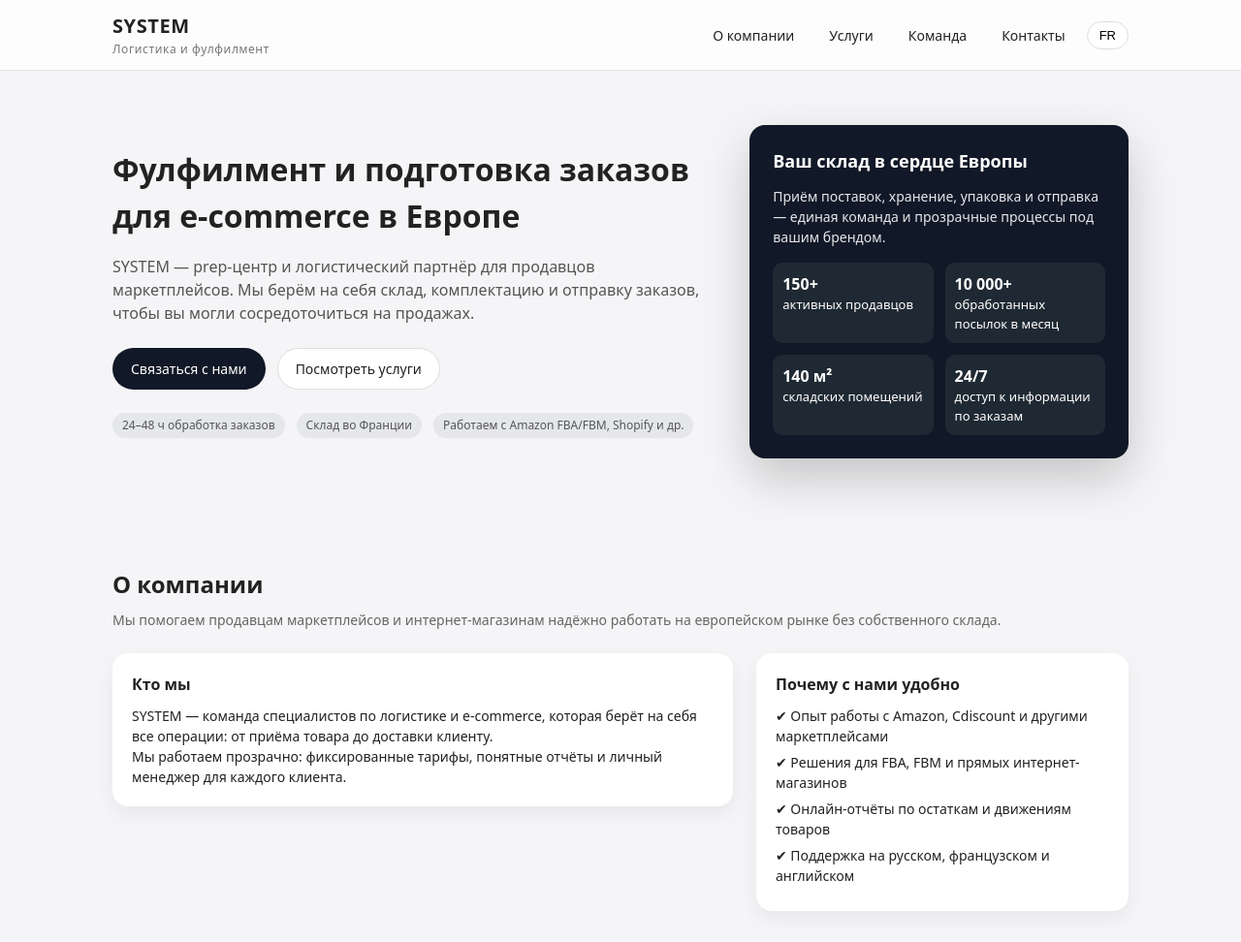
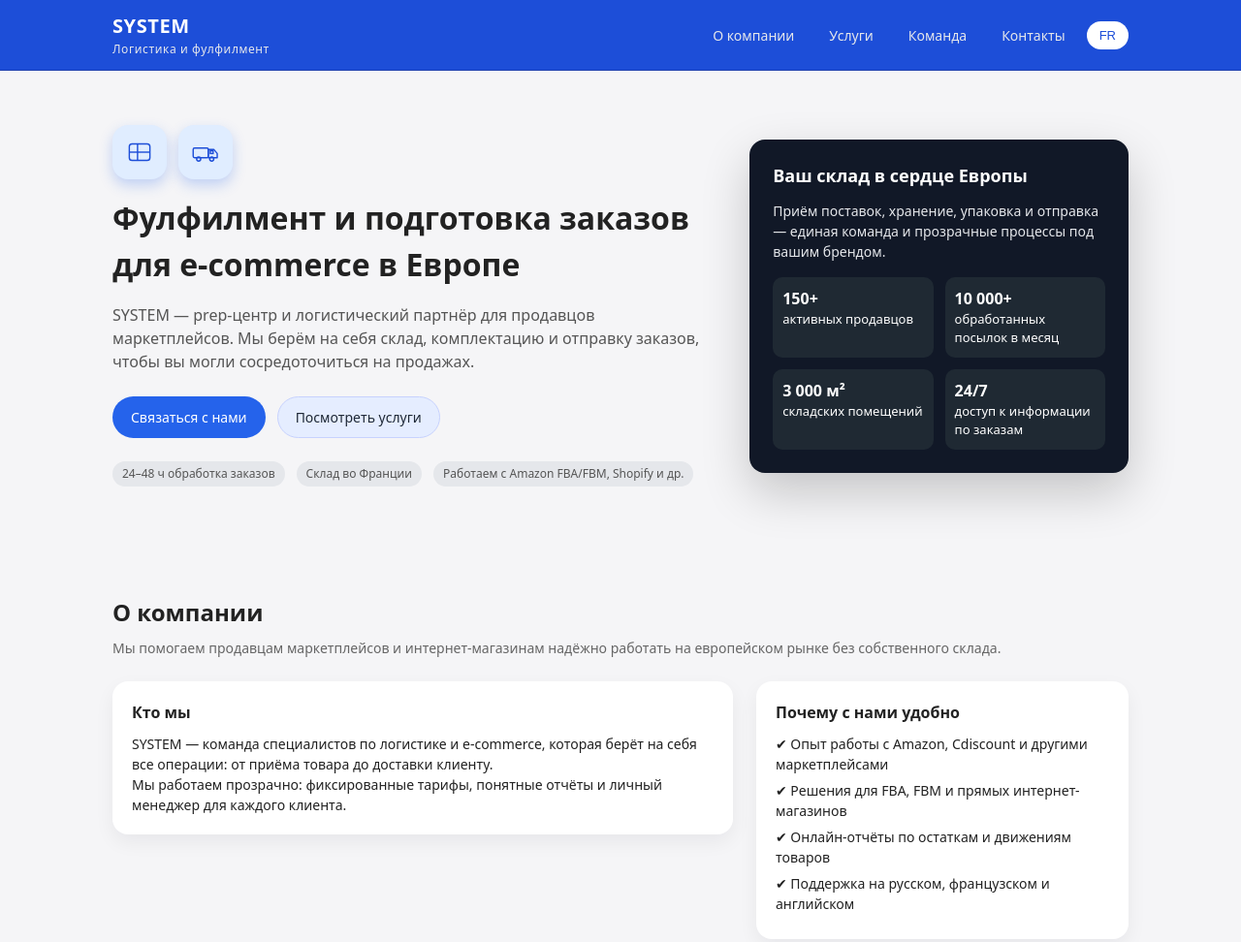
Before and after one commit to Banan4ic24/site, a plain HTML site: page index.html in a window 1280 px wide. Shown: the top 972 px of the page at 97% size. Drawn offline with Linux system fonts and the light colour scheme.

Commit message:
Update index.html

```diff
--- a/index.html
+++ b/index.html
@@ -27,9 +27,9 @@
       position: sticky;
       top: 0;
       z-index: 10;
-      background: #ffffffcc;
+      background: #1d4ed8; /* синий хедер */
       backdrop-filter: blur(10px);
-      border-bottom: 1px solid #e5e5e5;
+      border-bottom: 1px solid #1e40af;
     }
 
     .container {
@@ -49,13 +49,14 @@
       font-weight: 700;
       font-size: 20px;
       letter-spacing: 0.03em;
+      color: #ffffff;
     }
 
     .logo span {
       font-weight: 400;
       font-size: 12px;
       display: block;
-      color: #777;
+      color: #e5e7eb;
     }
 
     .nav-right {
@@ -73,23 +74,25 @@
     .nav-links a {
       padding: 6px 10px;
       border-radius: 999px;
+      color: #e5e7eb;
     }
 
     .nav-links a:hover {
-      background: #eee;
+      background: rgba(255, 255, 255, 0.15);
     }
 
     .lang-toggle {
       border-radius: 999px;
-      border: 1px solid #ddd;
+      border: 1px solid transparent;
       padding: 6px 12px;
       font-size: 13px;
-      background: #fff;
+      background: #ffffff;
+      color: #1d4ed8;
       cursor: pointer;
     }
 
     .lang-toggle:hover {
-      background: #f3f3f3;
+      background: #e5edff;
     }
 
     main section {
@@ -115,6 +118,30 @@
       margin-bottom: 24px;
     }
 
+    /* Иконки посылки и фургона */
+    .hero-icons {
+      display: flex;
+      gap: 12px;
+      margin-bottom: 16px;
+    }
+
+    .icon-card {
+      width: 56px;
+      height: 56px;
+      border-radius: 16px;
+      background: #e0edff;
+      display: flex;
+      align-items: center;
+      justify-content: center;
+      box-shadow: 0 6px 14px rgba(37, 99, 235, 0.25);
+      color: #1d4ed8;
+    }
+
+    .icon-card svg {
+      width: 34px;
+      height: 34px;
+    }
+
     .hero-buttons {
       display: flex;
       gap: 12px;
@@ -130,24 +157,27 @@
       border: 1px solid transparent;
       cursor: pointer;
       display: inline-block;
+      transition: background 0.15s ease, border-color 0.15s ease;
     }
 
+    /* более светлые кнопки */
     .btn-primary {
-      background: #111827;
-      color: #fff;
+      background: #2563eb;
+      color: #ffffff;
     }
 
     .btn-primary:hover {
-      background: #000;
+      background: #1d4ed8;
     }
 
     .btn-secondary {
-      background: #fff;
-      border-color: #ddd;
+      background: #e5edff;
+      border-color: #c7d2fe;
+      color: #1f2937;
     }
 
     .btn-secondary:hover {
-      background: #f3f3f3;
+      background: #dbeafe;
     }
 
     .hero-badges {
@@ -288,7 +318,7 @@
       width: 72px;
       height: 72px;
       border-radius: 999px;
-      background: linear-gradient(135deg, #111827, #4b5563);
+      background: linear-gradient(135deg, #1d4ed8, #60a5fa);
       margin: 0 auto 12px;
       display: flex;
       align-items: center;
@@ -422,6 +452,35 @@
   <section>
     <div class="container hero">
       <div>
+        <!-- иконки посылки и фургончика -->
+        <div class="hero-icons">
+          <div class="icon-card" aria-hidden="true">
+            <!-- посылка -->
+            <svg viewBox="0 0 48 48">
+              <rect x="9" y="12" width="30" height="24" rx="4" ry="4"
+                    fill="none" stroke="currentColor" stroke-width="2"></rect>
+              <line x1="9" y1="24" x2="39" y2="24"
+                    stroke="currentColor" stroke-width="2"></line>
+              <line x1="21" y1="12" x2="21" y2="36"
+                    stroke="currentColor" stroke-width="2"></line>
+            </svg>
+          </div>
+          <div class="icon-card" aria-hidden="true">
+            <!-- фургон -->
+            <svg viewBox="0 0 48 48">
+              <rect x="6" y="18" width="22" height="14" rx="2" ry="2"
+                    fill="none" stroke="currentColor" stroke-width="2"></rect>
+              <path d="M28 20h8l5 6v6h-13z"
+                    fill="none" stroke="currentColor" stroke-width="2"
+                    stroke-linejoin="round"></path>
+              <circle cx="14" cy="34" r="3" fill="none" stroke="currentColor" stroke-width="2"></circle>
+              <circle cx="33" cy="34" r="3" fill="none" stroke="currentColor" stroke-width="2"></circle>
+              <rect x="31" y="22" width="4" height="4"
+                    fill="none" stroke="currentColor" stroke-width="2"></rect>
+            </svg>
+          </div>
+        </div>
+
         <h1 class="hero-title" id="hero-title">
           Фулфилмент и подготовка заказов для e-commerce в Европе
         </h1>
@@ -456,7 +515,7 @@
             <span id="stat-2-text">обработанных посылок в месяц</span>
           </div>
           <div class="stat">
-            <strong id="stat-3-number">140 м²</strong>
+            <strong id="stat-3-number">3 000 м²</strong>
             <span id="stat-3-text">складских помещений</span>
           </div>
           <div class="stat">
```
